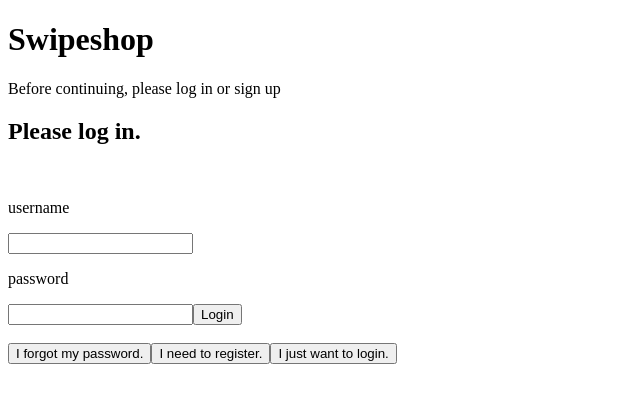
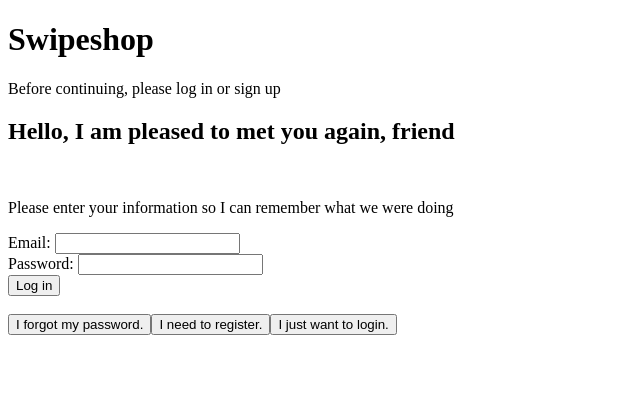
Before and after one commit to stevenglasford/swipeshop, an Angular app: page /login/home in a window 1280 px wide. Shown: the top 402 px of the page, without its empty margins (0-640 px from the left). Built offline with nearby package versions, Linux system fonts and the light colour scheme.

Commit message:
Finish with function of login pages, need to connect to server

```diff
--- a/src/app/login/home/home.component.html
+++ b/src/app/login/home/home.component.html
@@ -1,13 +1,33 @@
 <h2>
-    Please log in.
+    Hello, I am pleased to met you again, friend
 </h2>
 <br>
-<p>username
-</p>
-<input type='text'>
-<br>
-<p>password</p>
-<input type='password'>
+<p>Please enter your information so I can remember what we were doing</p>
 
-<button>Login</button>
-<br>
+<div [formGroup]="loginForm">
+    <div class="form-group">
+        <label>Email: </label>
+        <input class="form-control" formControlName="email" type="email"/>
+    </div>
+    <div class="error-messages">
+        <ng-container *ngFor="let error of error_messages.email">
+            <div id="badMessages" class="error-messages" *ngIf="loginForm.get('email').hasError(error.type) && (loginForm.get('email').dirty || loginForm.get('email').touched)">
+                {{error.message}}
+            </div>
+        </ng-container>
+    </div>
+
+    <div class="form-group">
+        <label>Password: </label>
+        <input class="form-control" formControlName="password" type="password" />
+    </div>
+    <div class="error-messages">
+        <ng-container *ngFor="let error of error_messages.password">
+            <div id="badMessage" class="error-message" *ngIf="loginForm.get('password').hasError(error.type) && (loginForm.get('password').dirty || loginForm.get('password').touched)">
+                {{ error.message }}
+            </div>
+        </ng-container>
+    </div>
+</div>
+
+<button>Log in</button>
--- a/src/app/login/home/home.component.ts
+++ b/src/app/login/home/home.component.ts
@@ -1,5 +1,7 @@
 import { Component, OnInit } from '@angular/core';
 import {Router} from '@angular/router'
+import {FormControl, FormBuilder, FormGroup, Validators} from '@angular/forms';
+import {AuthService} from '../../services/auth.service'
 
 @Component({
   selector: 'app-home',
@@ -7,8 +9,42 @@ import {Router} from '@angular/router'
   styleUrls: ['./home.component.css']
 })
 export class HomeComponent implements OnInit {
+  loginForm: FormGroup;
 
-  constructor(public router: Router) { }
+  error_messages = {
+    'email':[
+      { type: 'required', message: 'Email is Required.'},
+      { type: 'valid', message: 'A valid email is required.'},
+      { type: 'minlength', message: 'Email length.' },
+      { type: 'required', message: 'please enter a valid email address.' }
+    ],
+    'password': [
+      { type: 'required', message: 'password is required.' },
+      { type: 'minlength', message: 'password length.' },
+    ],
+  }
+
+  constructor(
+    public router: Router,
+    private fb: FormBuilder,
+    private auth: AuthService,
+  ) {
+    this.createForm();
+  }
+
+  createForm(){
+    this.loginForm = this.fb.group({
+      email: new FormControl('', Validators.compose([
+        Validators.required,
+        Validators.email,
+        Validators.pattern('^[a-z0-9._%+-]+@[a-z0-9.-]+\\.[a-z]{2,4}$'),
+      ])),
+      password: new FormControl('', Validators.compose([
+        Validators.required,
+        Validators.minLength(this.auth.MIN_PASSWORD_LENGTH),
+      ]))
+    })
+  }
 
   ngOnInit(): void {
   }
--- a/src/app/login/register/register.component.html
+++ b/src/app/login/register/register.component.html
@@ -10,7 +10,7 @@
 </p>
 <div [formGroup]="registerForm">
     <div class="form-group">
-        <label>Email Id</label>
+        <label>Email: </label>
         <input class="form-control" formControlName="email" type="email" />
     </div>
     <div class="error-messages">
@@ -22,7 +22,7 @@
     </div>
 
     <div class="form-group">
-        <label>Password</label>
+        <label>Password: </label>
         <input class="form-control" formControlName="password" type="password" />
     </div>
     <div class="error-messages">
@@ -34,7 +34,7 @@
     </div>
 
     <div class="form-group">
-		<label>Confirm Password</label>
+		<label>Confirm Password: </label>
 		<input class="form-control" formControlName="confirmpassword" type="password" />
 	</div>
 	<div class="error-messages">
--- a/src/app/login/register/register.component.ts
+++ b/src/app/login/register/register.component.ts
@@ -18,7 +18,6 @@ export class RegisterComponent implements OnInit {
       { type: 'required', message: 'Email is Required.'},
       { type: 'valid', message: 'A valid email is required.'},
       { type: 'minlength', message: 'Email length.' },
-      { type: 'maxlength', message: 'Email length.' },
       { type: 'required', message: 'please enter a valid email address.' }
     ],
     'password': [
```
